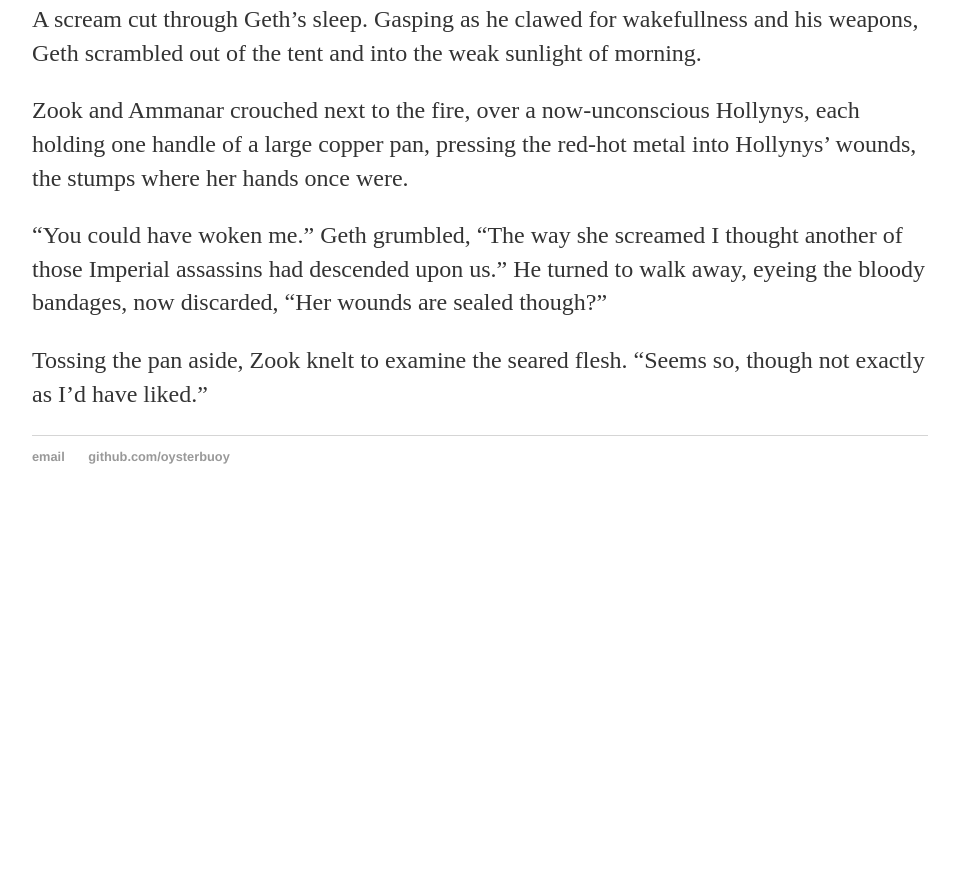
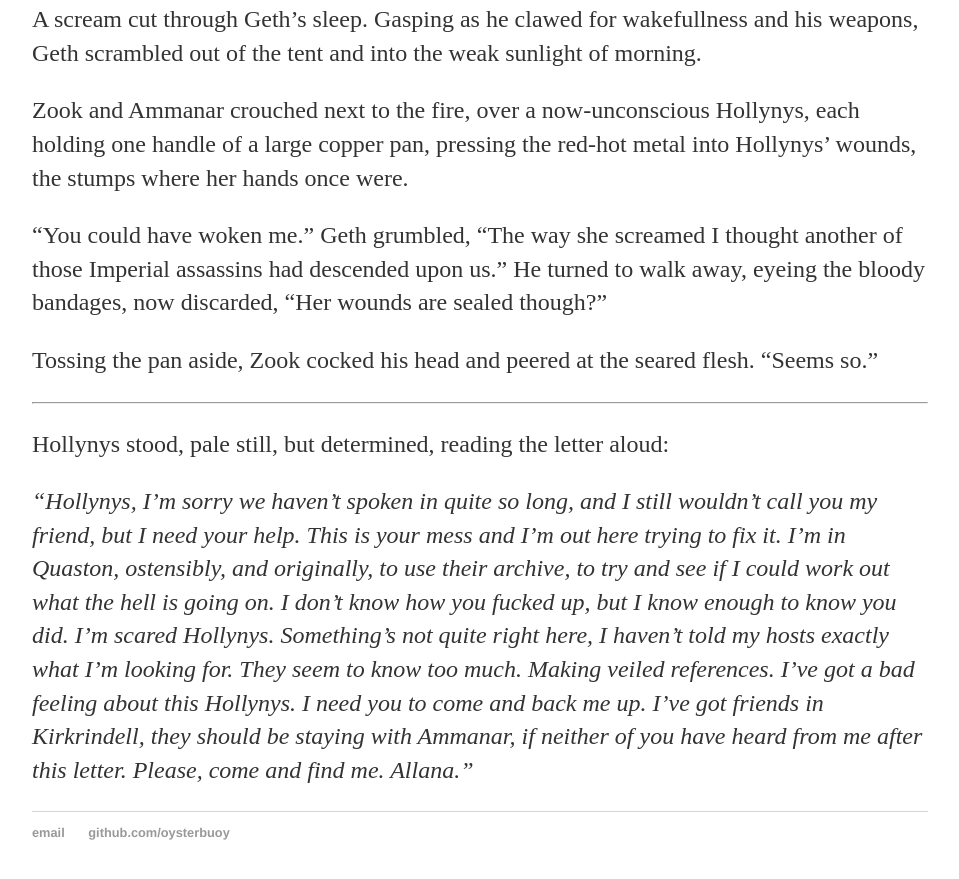
Before and after one commit to OysterBuoy/OysterBuoy.github.io, a Jekyll site: the page built from _posts/2016-12-1-Prose-Crystal-Session.md, in a window 1280 px wide and 900 px high, scrolled down 1448 px. Shown: the top 879 px of the window, without its empty margins (160-1119 px from the left). Built offline with Jekyll 4.4.1, drawn with Linux system fonts in a browser that asks for light colours; our own code applies the rules of GitHub Pages for plain Markdown files; before the commit the page ends 1972 px from its top, so only the background shows below that.

Commit message:
Update 2016-12-1-Prose-Crystal-Session.md

```diff
--- a/_posts/2016-12-1-Prose-Crystal-Session.md
+++ b/_posts/2016-12-1-Prose-Crystal-Session.md
@@ -32,4 +32,11 @@ Zook and Ammanar crouched next to the fire, over a now-unconscious Hollynys, eac
 
 "You could have woken me." Geth grumbled, "The way she screamed I thought another of those Imperial assassins had descended upon us." He turned to walk away, eyeing the bloody bandages, now discarded, "Her wounds are sealed though?"
 
-Tossing the pan aside, Zook knelt to examine the seared flesh. "Seems so, though not exactly as I'd have liked."
+Tossing the pan aside, Zook cocked his head and peered at the seared flesh. "Seems so."
+
+---
+
+Hollynys stood, pale still, but determined, reading the letter aloud:
+
+_"Hollynys, I’m sorry we haven’t spoken in quite so long, and I still wouldn’t call you my friend, but I need your help. This is your mess and I’m out here trying to fix it. I’m in Quaston, ostensibly, and originally, to use their archive, to try and see if I could work out what the hell is going on. I don’t know how you fucked up, but I know enough to know you did. I’m scared Hollynys. Something’s not quite right here, I haven’t told my hosts exactly what I’m looking for. They seem to know too much. Making veiled references. I’ve got a bad feeling about this Hollynys. I need you to come and back me up. I’ve got friends in Kirkrindell, they should be staying with Ammanar, if neither of you have heard from me after this letter. Please, come and find me.
+  Allana.”_
```
